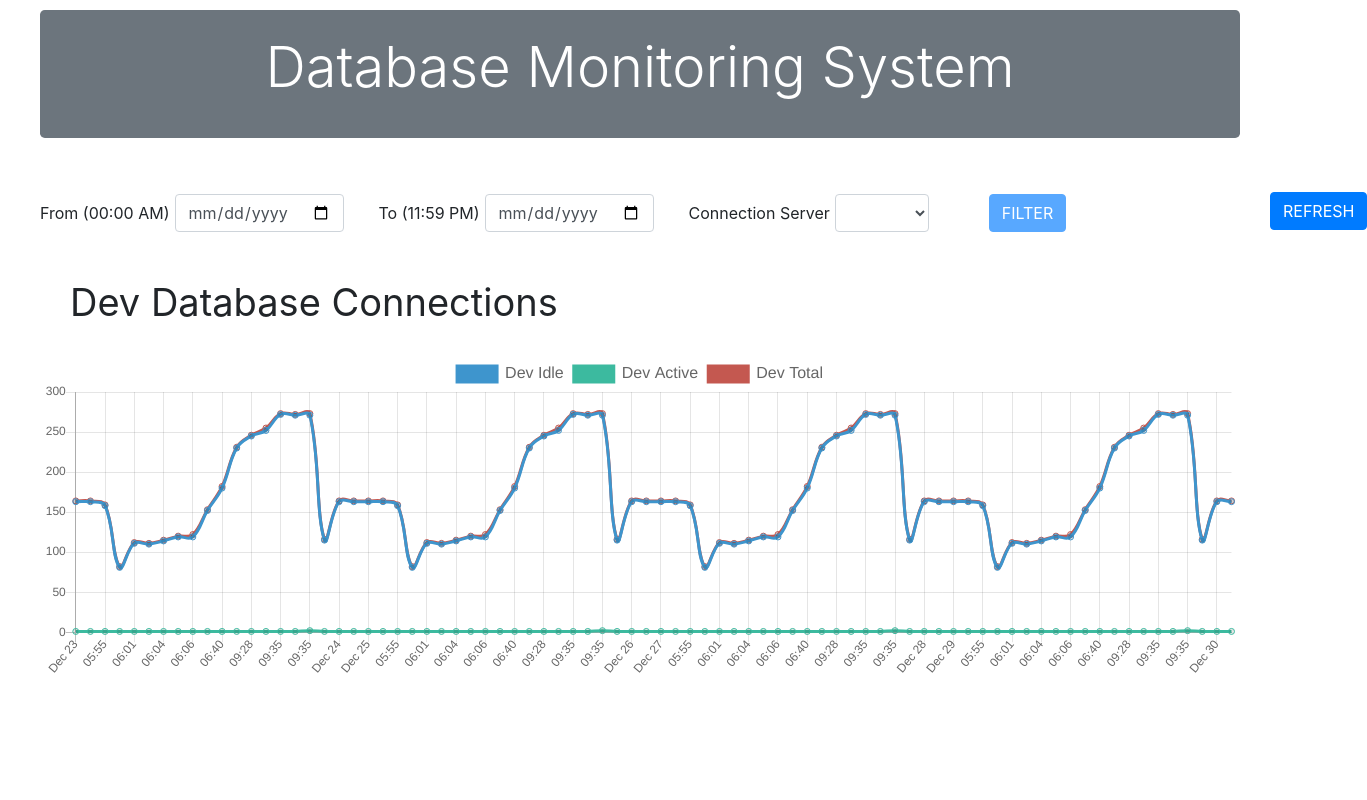
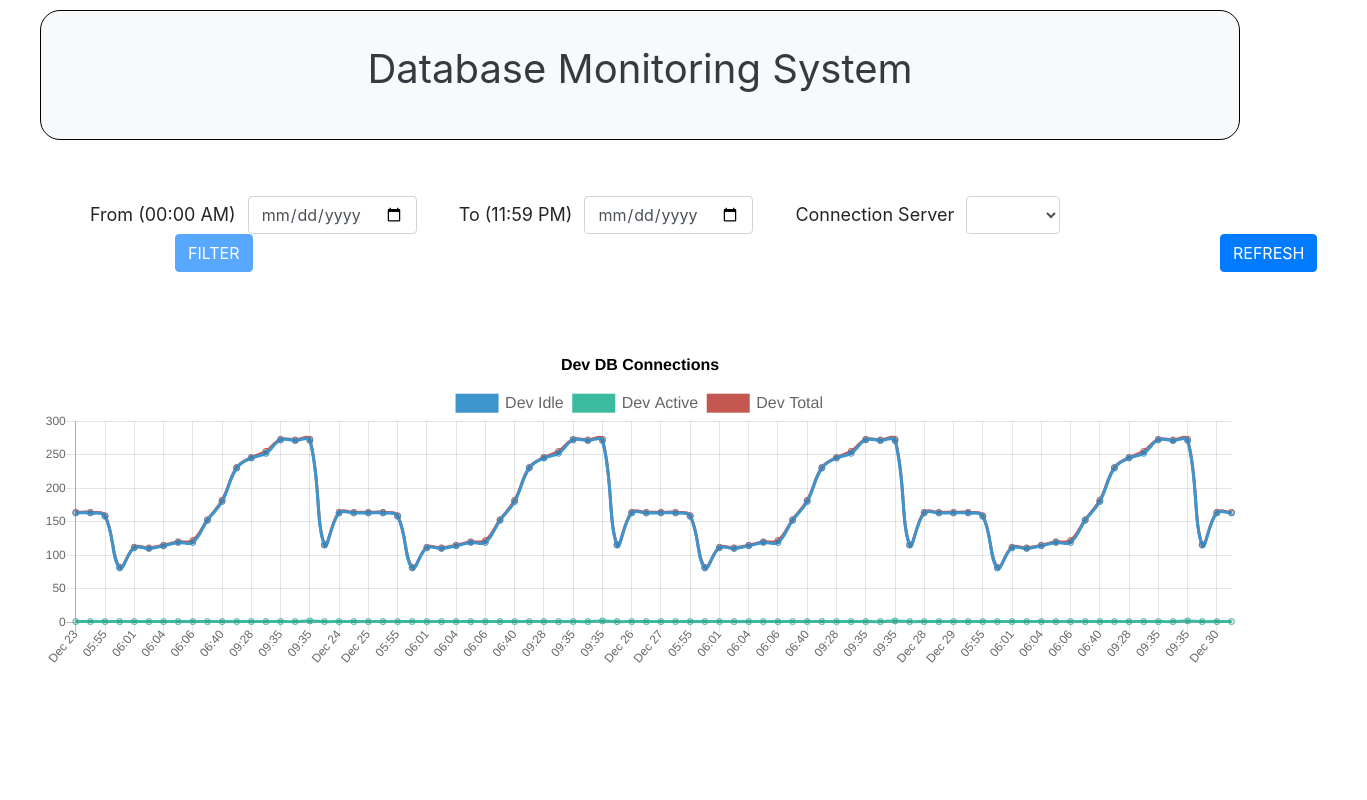
Before and after one commit to VenuGopal1899/Database-Connection-Monitor, an Angular app: page / in a window 1280 px wide. Shown: the top 800 px of the page, 1367 px wide, since content can reach past the window. Built offline with nearby package versions, Linux system fonts and the light colour scheme.

Commit message:
css adjustment for graph and labels

```diff
--- a/package.json
+++ b/package.json
@@ -20,7 +20,7 @@
     "@angular/platform-browser-dynamic": "~9.0.1",
     "@angular/router": "~9.0.1",
     "bootstrap": "^4.5.2",
-    "chart.js": "^2.9.3",
+    "chart.js": "^2.9.4",
     "moment": "^2.29.1",
     "rxjs": "~6.5.4",
     "tslib": "^1.10.0",
--- a/src/app/app.component.css
+++ b/src/app/app.component.css
@@ -1,39 +1,25 @@
-.vertical-center {
-    height:25%;
-    width:100%;
-
-    text-align: center;  /* align the inline(-block) elements horizontally */
-    font: 0/0 a;         /* remove the gap between inline(-block) elements */
-  }
-
-  .vertical-center-thumb {
-    height:75%;
-    width:100%;
-    margin :0 auto;
-    text-align: center;  /* align the inline(-block) elements horizontally */
-    font: 0/0 a;         /* remove the gap between inline(-block) elements */
-  }
-
 .graph {
-    margin-top: 30px;
+  margin-top: 50px;
   margin-bottom: 100px;
 }
 
 .jumbotron{
-    height: 40px;
+  height: 20px;
+  border: 1px solid black;
+  border-radius: 20px;
 }
 
 .jumbotron p{
-    margin-top: -40px;
+  margin-top: -30px;
+  font-size: 40px;
 }
 
-  .header{
-    font-size: 38px;
-    margin-left: 15px;
+label{
+  font-size: 18px;
 }
 
 label, input, select{
-    margin-right: 5px;
+  margin-right: 12px;
 }
 
 .form-group{
@@ -41,14 +27,20 @@
 }
 
 .filter{
-    margin-left: 25px;
+  margin-left: 85px;
+}
+
+.filter-graph{
+  margin-left: 35px;
 }
 
 .refresh{
-    margin-left: 1230px;
-    margin-top: -70px;
+  margin-left: 1130px;
+  margin-top: -38px;
 }
 
 .error-msgs span{
-    margin-right: 15px;
+  margin-top: 15px;
+  position: absolute;
+  margin-left: 48px;
 }
--- a/src/app/app.component.html
+++ b/src/app/app.component.html
@@ -1,18 +1,21 @@
 <div style ="background-color: primary; max-width: 1400px; margin: 0 auto; padding : 10px 40px">
-    <div class="jumbotron display-4 bg-secondary text-white text-center"><p>Database Monitoring System</p></div>
+    <div class="jumbotron bg-light text-center text-dark display-4">
+        <p><b>Database Monitoring System</b></p>
+    </div>
 
-    <span class="filter-graph container d-inline">
+    <span class="container d-inline">
+        <div class="filter-graph container">
             <form #connectionForm="ngForm" class="form-inline" [formGroup]="timeLine" (ngSubmit)="filterfunc()">
                 <div class="form-group">
-                <label for="startDate">From (00:00 AM)</label>
+                    <label class="display-4" for="startDate"><b>From (00:00 AM)</b></label>
                     <input type="date" formControlName="fromDate" class="form-control" required>
                 </div>
                 <div class="form-group">
-                <label for="endDate">To (11:59 PM)</label>
+                    <label class="display-4" for="endDate"><b>To (11:59 PM)</b></label>
                     <input type="date" formControlName="toDate" class="form-control" required>
                 </div>
                 <div class="form-group">
-                <label for="connection-server">Connection Server</label>
+                    <label class="display-4" for="connection-server"><b>Connection Server</b></label>
                     <select class="form-control" formControlName="connectionserver" required>
                         <option>DEV</option>
                         <option>QA</option>
@@ -21,28 +24,26 @@
                     </select>
                 </div>
                 <button type="submit" [disabled]="!timeLine.valid" class="btn btn-primary filter">FILTER</button>
+                <button class="btn btn-primary refresh" (click)="refreshfunc(); connectionForm.resetForm()">REFRESH</button>
             </form>
-        <button class="btn btn-primary refresh" (click)="refreshfunc(); connectionForm.resetForm()">REFRESH</button>
+        </div>
         <div class="error-msgs">
-            <span *ngIf="errDates" class="alert alert-danger text-center" style ="max-width: 393px;">To date can't be less than From date</span>
+            <span *ngIf="errDates" class="alert alert-danger text-center" style ="max-width: 393px;">To date can't be less than from date</span>
             <span *ngIf="fromDateError" class="alert alert-danger text-center" style ="max-width: 393px;">Connection history started from {{userStartDate}}</span>
             <span *ngIf="toDateError" class="alert alert-danger text-center" style ="max-width: 393px;">Connection history is upto {{userEndDate}}</span>
         </div>
     </span>
-    <div class="header container text-left display-4"><b>Dev Database Connections</b></div>
-    <div class="graph" style="width: 100%; overflow-x: auto; overflow-y: hidden">
+    <div class="graph" style="width: 100%; overflow-x: auto; overflow-y: auto">
         <div [style.height.px]="devGraphLength>1800 ? 570 : 510" [style.width.px]="devGraphLength>1800 ? devGraphLength : 1800">
             <canvas id="canvas" width="300px" height="80px"></canvas>
         </div>
     </div>
-    <div class="header container text-left display-4"><b>QA Database Connections</b></div>
-    <div class="graph" style="width: 100%; overflow-x: auto; overflow-y: hidden">
+    <div class="graph" style="width: 100%; overflow-x: auto; overflow-y: auto">
         <div [style.height.px]="qaGraphLength>1800 ? 570 : 510" [style.width.px]="qaGraphLength>1800 ? qaGraphLength : 1800">
             <canvas id="canvas2" width="300px" height="80px"></canvas>
         </div>
     </div>
-    <div class="header container text-left display-4"><b>Demo Database Connections</b></div>
-    <div class="graph" style="width: 100%; overflow-x: auto; overflow-y: hidden">
+    <div class="graph" style="width: 100%; overflow-x: auto; overflow-y: auto">
         <div [style.height.px]="demoGraphLength>1800 ? 570 : 510" [style.width.px]="demoGraphLength>1800 ? demoGraphLength : 1800">
             <canvas id="canvas3" width="300px" height="80px"></canvas>
         </div>
--- a/src/app/app.component.ts
+++ b/src/app/app.component.ts
@@ -185,6 +185,12 @@ export class AppComponent implements OnInit {
         ]
       },
       options: {
+        title: {
+          display: true,
+          text: 'Dev DB Connections',
+          fontSize: 16,
+          fontColor: '#000'
+        },
         legend: {
           labels: {
             fontSize: 16
@@ -279,6 +285,12 @@ export class AppComponent implements OnInit {
         ]
       },
       options: {
+        title: {
+          display: true,
+          text: 'QA DB Connections',
+          fontSize: 16,
+          fontColor: '#000'
+        },
         legend: {
           labels: {
             fontSize: 16
@@ -373,6 +385,12 @@ export class AppComponent implements OnInit {
         ]
       },
       options: {
+        title: {
+          display: true,
+          text: 'Demo DB Connections',
+          fontSize: 16,
+          fontColor: '#000'
+        },
         legend: {
           labels: {
             fontSize: 16
```
Also changed, not shown: 1 other file (tests, documents, lock files or other folders). Lines whose indentation alone changed are shown as unchanged.
